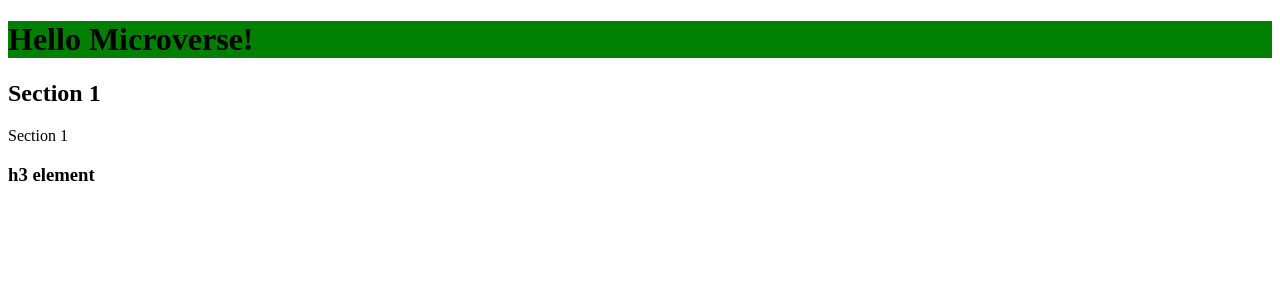
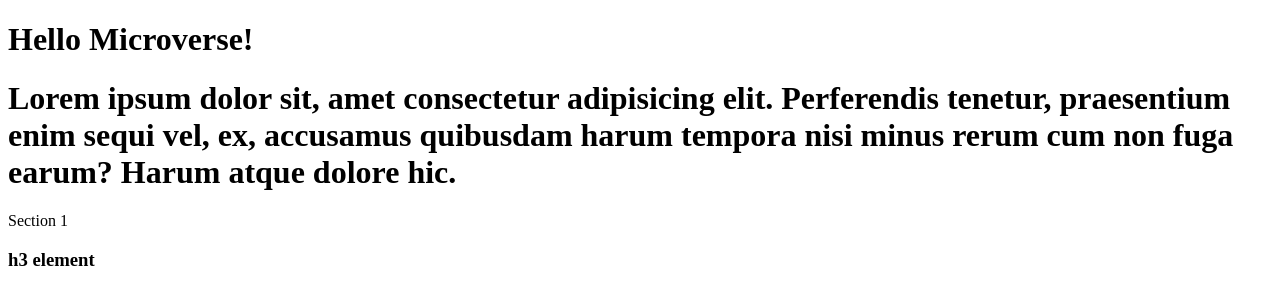
Before and after one commit to MkrtichSargsyan/Hello-Microverse, a plain HTML site: page index.html in a window 1280 px wide. Drawn offline with Linux system fonts and the light colour scheme.

Commit message:
Add new elements to html file

```diff
--- a/index.html
+++ b/index.html
@@ -4,15 +4,18 @@
     <meta charset="UTF-8" />
     <meta http-equiv="X-UA-Compatible" content="IE=edge" />
     <meta name="viewport" content="width=device-width, initial-scale=1.0" />
-    <link rel="stylesheet" href="style.css" />
     <title>Document</title>
   </head>
   <body>
     <header class="green">
       <h1>Hello Microverse!</h1>
+      <h1>
+        Lorem ipsum dolor sit, amet consectetur adipisicing elit. Perferendis
+        tenetur, praesentium enim sequi vel, ex, accusamus quibusdam harum
+        tempora nisi minus rerum cum non fuga earum? Harum atque dolore hic.
+      </h1>
     </header>
     <section>
-      <h1>Section 1</h1>
       <p id="title">Section 1</p>
     </section>
     <footer>
```
